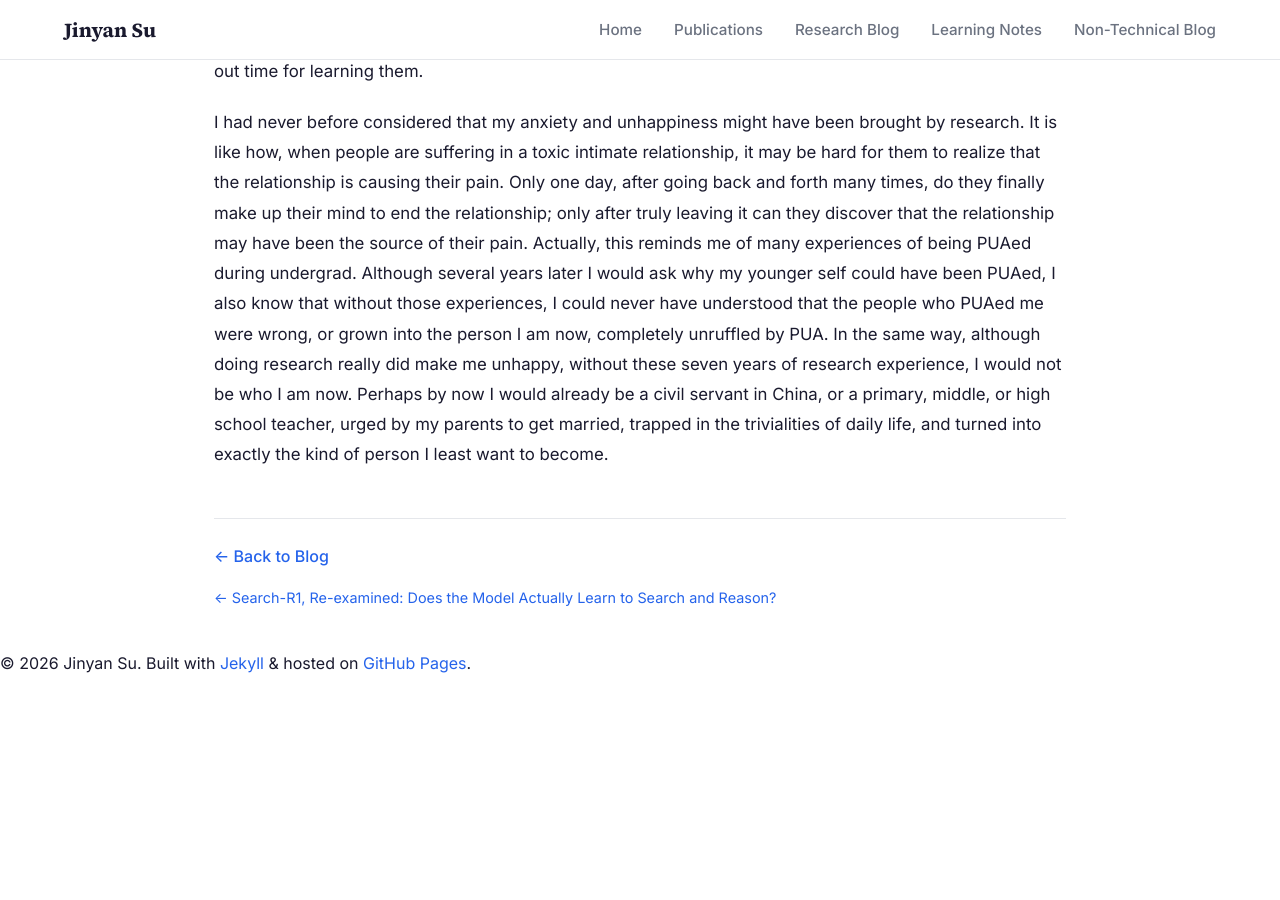
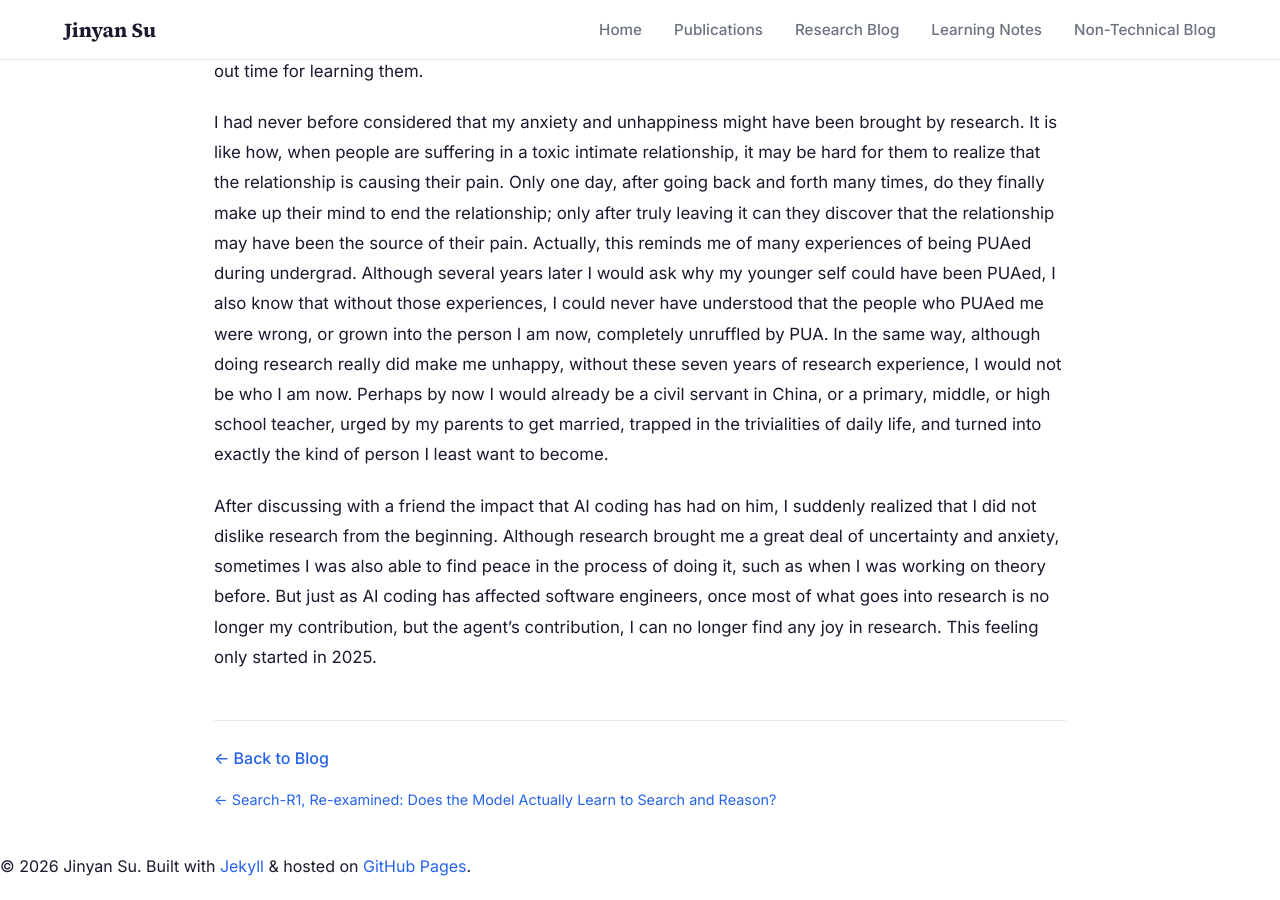
Before and after one commit to JinyanSu1/jinyansu1.github.io, a Jekyll site: the page built from _posts/2026-05-25-after-leaving-research-i-finally-feel-at-peace.md, in a window 1280 px wide and 900 px high, scrolled down 1998 px. Built offline with Jekyll 4.4.1, drawn with Linux system fonts in a browser that asks for light colours; before the commit the page ends 2696 px from its top, so only the background shows below that.

Commit message:
Extend post on leaving research

```diff
--- a/_posts/2026-05-25-after-leaving-research-i-finally-feel-at-peace.md
+++ b/_posts/2026-05-25-after-leaving-research-i-finally-feel-at-peace.md
@@ -32,6 +32,8 @@ Over the past month or two, I have begun to change my mindset completely and gra
 
 I had never before considered that my anxiety and unhappiness might have been brought by research. It is like how, when people are suffering in a toxic intimate relationship, it may be hard for them to realize that the relationship is causing their pain. Only one day, after going back and forth many times, do they finally make up their mind to end the relationship; only after truly leaving it can they discover that the relationship may have been the source of their pain. Actually, this reminds me of many experiences of being PUAed during undergrad. Although several years later I would ask why my younger self could have been PUAed, I also know that without those experiences, I could never have understood that the people who PUAed me were wrong, or grown into the person I am now, completely unruffled by PUA. In the same way, although doing research really did make me unhappy, without these seven years of research experience, I would not be who I am now. Perhaps by now I would already be a civil servant in China, or a primary, middle, or high school teacher, urged by my parents to get married, trapped in the trivialities of daily life, and turned into exactly the kind of person I least want to become.
 
+After discussing with a friend the impact that AI coding has had on him, I suddenly realized that I did not dislike research from the beginning. Although research brought me a great deal of uncertainty and anxiety, sometimes I was also able to find peace in the process of doing it, such as when I was working on theory before. But just as AI coding has affected software engineers, once most of what goes into research is no longer my contribution, but the agent's contribution, I can no longer find any joy in research. This feeling only started in 2025.
+
 </div>
 
 <div class="lang-content lang-zh" lang="zh" style="display: none;" markdown="1">
@@ -49,6 +51,8 @@ I had never before considered that my anxiety and unhappiness might have been br
 最近一两个月， 我开始就彻底改变心态，逐渐的把focus放到学习，而不是做科研上了，但毕竟当时还有一些unfinished的project，没有那种“把东西和包袱都扔掉了”的轻松感。之前我很多coding和很多technical的基础知识完全不会（这完全是我的Base model不太好，再加上reward和optimization也没做的很好，彻底把自己训崩了lol, 我周围观察到的其他人可以科研和coding/technical skill/engineer都做的很好)， 这个一两个月的复习让我的technical/coding有了很大的进步，我终于不觉得心虚了，有了competence，人也自信了好多。本来这些东西都不难，但之前，因为不知道科研什么时候能到头，我没有办法理性的balance出时间来学习。
 
 我之前从没想过我的焦虑与不快乐可能是research带来的（类比人们在一段toxic的亲密关系里痛苦的时候，可能也很难意识到自己的痛苦是这段关系带来的吧，直到有一天，在多次反复后，终于下定决定终止这段关系，在真正离开这段关系后，才能发现这段关系可能是痛苦的源泉）。其实这让我想起来本科时遇到的很多pua的事情，虽然几年后，我会问当时的自己为什么会被pua，但我也知道，如果没有那些被pua的经历，我就不可能明白pua我的那些人是不对的，以及成长成现在的对pua毫无波澜的人。同样的，虽然做科研确实让我变得不快乐了，如果没有这7年的科研经历，我也不会是现在的我。（说不定我现在已经在国内做公务员或者小学/初中/高中老师，然后被家长催婚，陷入生活的琐碎，变成我最不想变成的样子）。
+
+和一个朋友讨论到ai coding给他带来的影响后，我突然发现，自己不是一开始就不喜欢research， research虽然给我带来了很多uncertainty和焦虑，但我有时也能在做research的过程中得到平静，比如之前在做理论的时候，但就像ai coding给swe带来的影响，当research的大部分东西都不是我的贡献，而是agent的贡献时，我没法在research中找到任何乐趣了。这种感觉是25年才开始的。
 
 </div>
 
```
